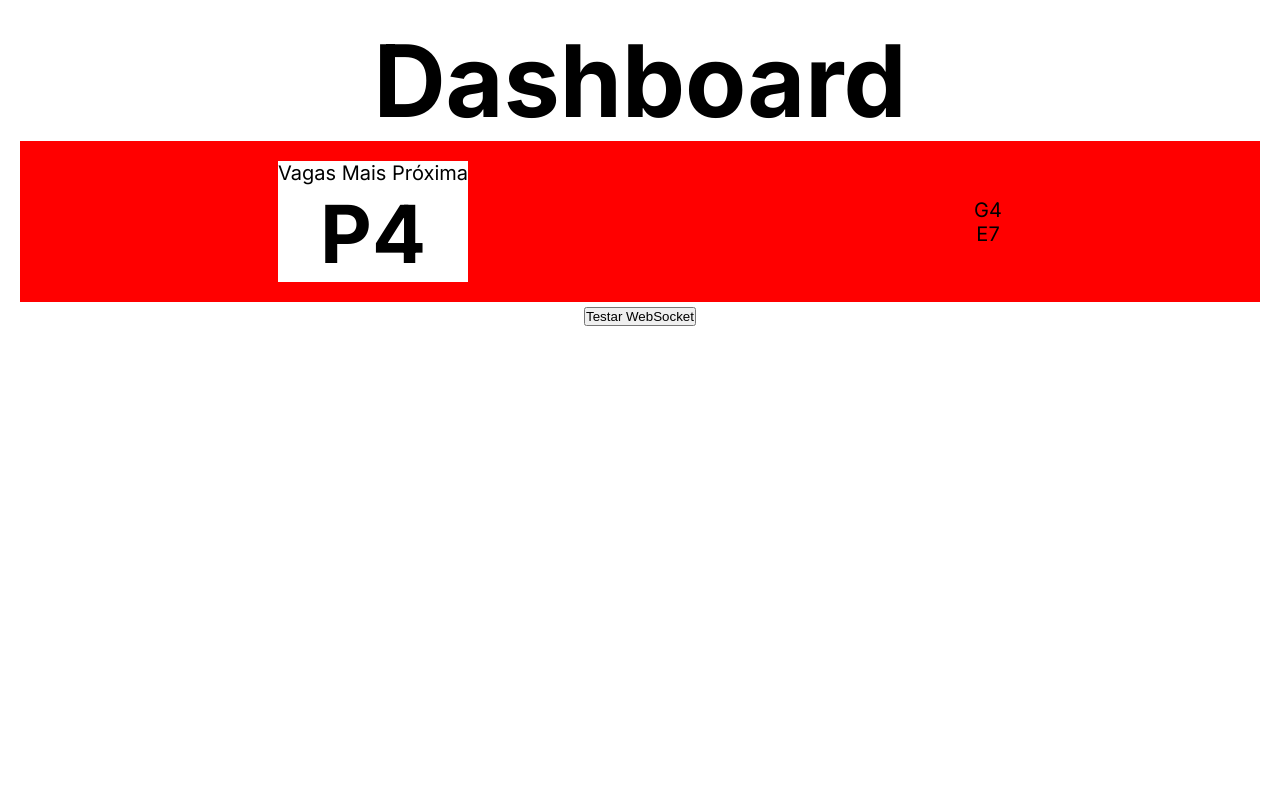
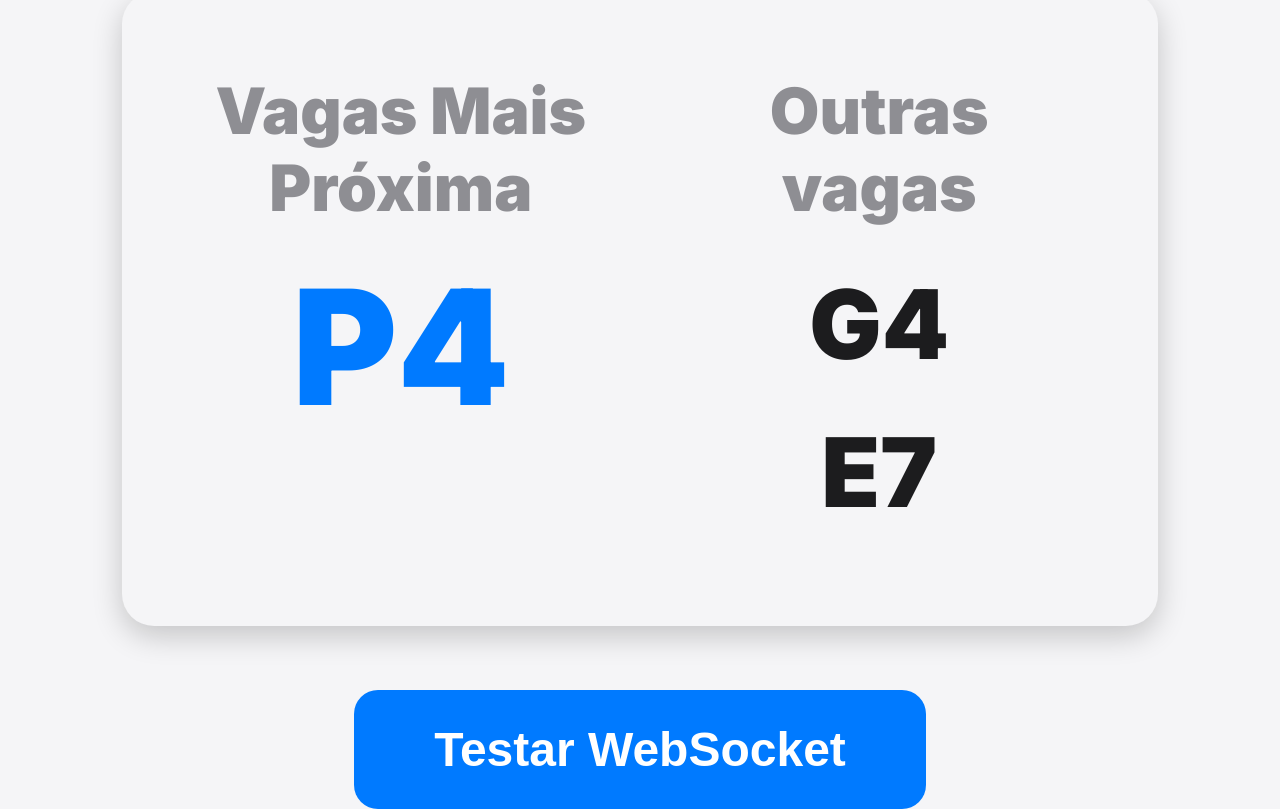
Before and after one commit to SpotifaiI/parkify-view, a React (Vite) app: page / in a window 1280 px wide. Built offline with nearby package versions, Linux system fonts and the light colour scheme; no server answers.

Commit message:
feat: finish styling

```diff
--- a/src/screens/Dashboard.tsx
+++ b/src/screens/Dashboard.tsx
@@ -31,13 +31,13 @@ export function Dashboard() {
 
   return (
     <main id="dashboard-screen">
-      <h1 className="main-title h1">Dashboard</h1>
       <section id="main-values__section">
         <div className="nearest-role__section">
           <section>Vagas Mais Próxima</section>
           <p id="nearest-role">P4</p>
         </div>
         <div className="other_roles__section">
+          <h2>Outras vagas</h2>
           <section className="other-roles">G4</section>
           <section className="other-roles">E7</section>
         </div>
--- a/src/styles/global.css
+++ b/src/styles/global.css
@@ -1,11 +1,12 @@
-@import url("https://fonts.googleapis.com/css2?family=Inter:ital,opsz,wght@0,14..32,100..900;1,14..32,100..900&display=swap");
+@import url("https://fonts.googleapis.com/css2?family=Inter:wght@400;600;900&display=swap");
 
 :root {
-  font-size: 62.5%;
-  font-synthesis: none;
-  text-rendering: optimizeLegibility;
-  -webkit-font-smoothing: antialiased;
-  -moz-osx-font-smoothing: grayscale;
+  --font-family: "Inter", sans-serif;
+  --color-primary: #f5f5f7;
+  --color-accent: #007aff;
+  --color-text: #1c1c1e;
+  --color-text-muted: #8e8e93;
+  font-size: 100%;
 }
 
 * {
@@ -15,51 +16,78 @@
 }
 
 body {
+  background-color: var(--color-primary);
+  color: var(--color-text);
+  font-family: var(--font-family);
+  display: flex;
+  justify-content: center;
+  align-items: center;
   min-height: 100vh;
-  max-width: 1280px;
-  margin: 0 auto;
-  padding: 2rem;
   text-align: center;
-  font-family: "Inter", sans-serif;
-  font-optical-sizing: auto;
-  font-weight: 400;
-  font-style: normal;
-
-  & > * {
-    font-size: 20px;
-  }
+  overflow: hidden;
 }
 
-#nearest-role {
-  font-size: 80px;
-  font-weight: bold;
+main#dashboard-screen {
+  width: 100vw;
+  height: 100vh;
+  display: flex;
+  flex-direction: column;
+  justify-content: center;
+  align-items: center;
+  padding: 4rem;
 }
 
 #main-values__section {
   display: flex;
-  flex-direction: row;
+  gap: 5rem;
+  background-color: var(--color-primary);
+  padding: 5rem;
+  border-radius: 2rem;
+  box-shadow: 0 10px 30px rgba(0, 0, 0, 0.2);
   justify-content: space-around;
-  align-items: center;
-  gap: 30px;
-  background-color: red;
-  padding: 20px;
+  width: 90%;
 }
 
-.nearest-role__section {
-  & > * {
-    background-color: white;
+.nearest-role__section,
+.other_roles__section {
+  flex: 1;
+  text-align: center;
+}
+
+.nearest-role__section > section,
+.other_roles__section h2 {
+  font-size: 4rem;
+  font-weight: 700;
+  color: var(--color-text-muted);
+  margin-bottom: 1.5rem;
+}
+
+#nearest-role {
+  font-size: 10rem;
+  font-weight: 900;
+  color: var(--color-accent);
+}
+
+.other-roles {
+  font-size: 6rem;
+  font-weight: 900;
+  color: var(--color-text);
+  padding: 1rem 0;
+}
+
+button {
+  margin-top: 4rem;
+  padding: 2rem 5rem;
+  font-size: 3rem;
+  font-weight: 600;
+  color: white;
+  background-color: var(--color-accent);
+  border: none;
+  border-radius: 1.5rem;
+  cursor: pointer;
+  transition: background-color 0.3s;
+
+  &:hover {
+    background-color: #005bb5;
   }
 }
-
-.main-title {
-  font-size: 100px;
-}
-
-.nearest-role__section {
-}
-.other_roles__section {
-}
-.other-roles {
-}
-.other-roles {
-}
```
